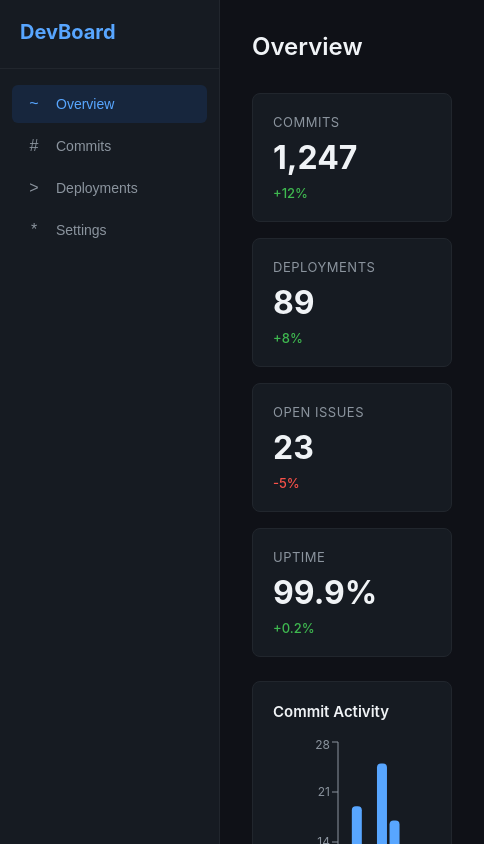
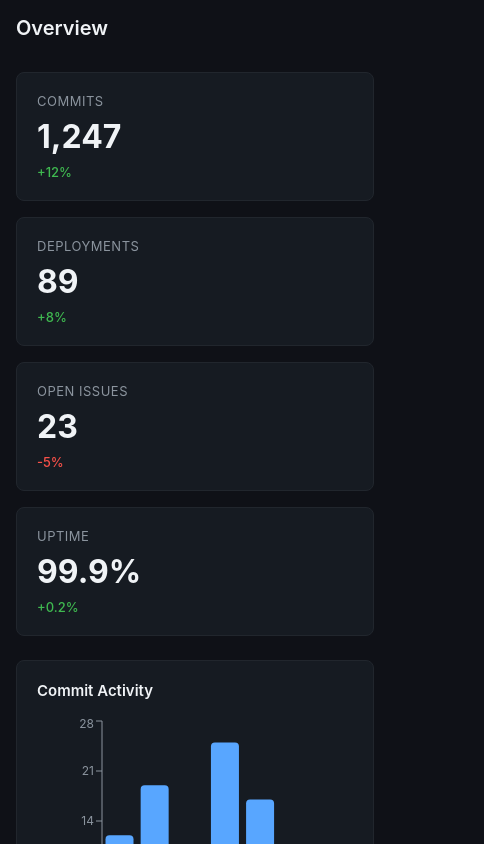
Before and after one commit to zspirit/devboard, a React (Vite) app: page / in a window 390 px wide. Shown: the top 844 px of the page, 484 px wide, since content can reach past the window. Built offline with nearby package versions, Linux system fonts and the light colour scheme.

Commit message:
add responsive styles

```diff
--- a/src/App.css
+++ b/src/App.css
@@ -24,3 +24,18 @@
   flex-direction: column;
   gap: 24px;
 }
+
+@media (max-width: 768px) {
+  .main-content {
+    margin-left: 0;
+    padding: 16px;
+  }
+
+  .sidebar {
+    display: none;
+  }
+
+  .page-header h1 {
+    font-size: 20px;
+  }
+}
```
